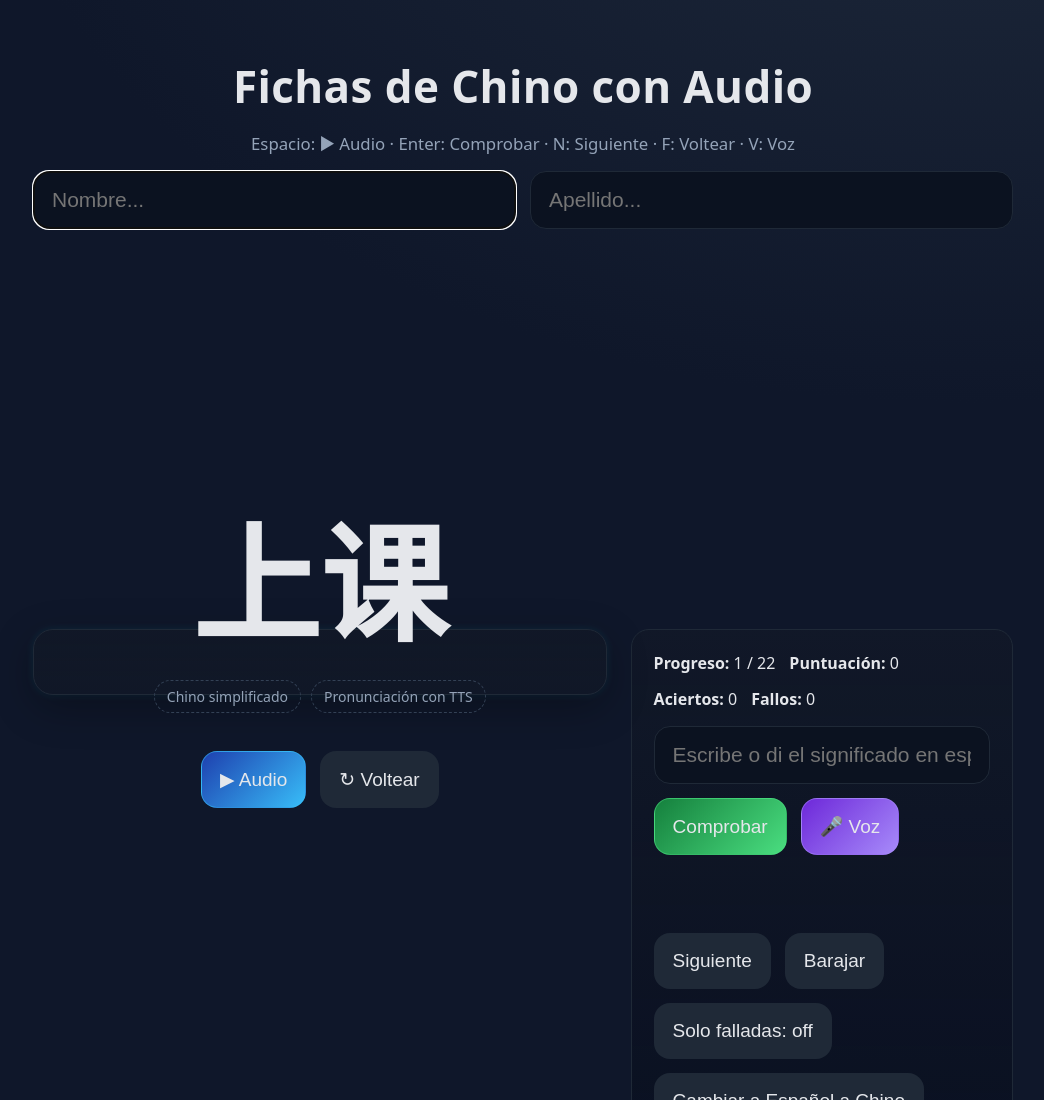
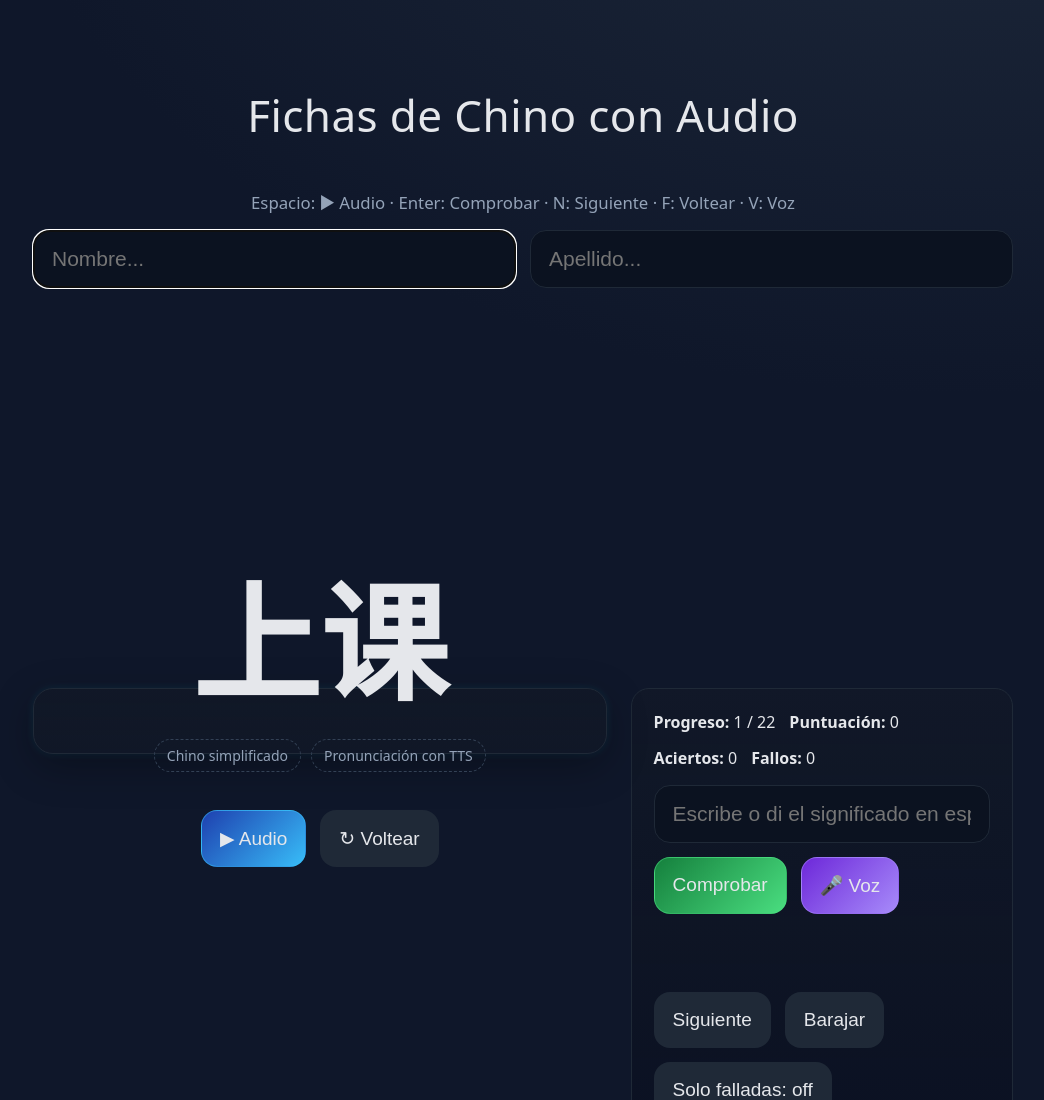
Before and after one commit to nuriacalvo-teacher/fichas-chino, a plain HTML site: page index.html in a window 1280 px wide. Shown: the top 1100 px of the page, without its empty margins (117-1161 px from the left). Drawn offline with Linux system fonts and the light colour scheme.

Commit message:
Update index.html

```diff
--- a/index.html
+++ b/index.html
@@ -43,10 +43,10 @@
 
     }
     h1{
-      font-weight:800;
+      font-weight:400;
       font-size:clamp(30px,4.5vw,44px);
       letter-spacing:.4px;
-      margin:0;
+      margin:100;
     }
     .hint{
       color:var(--muted);
```
